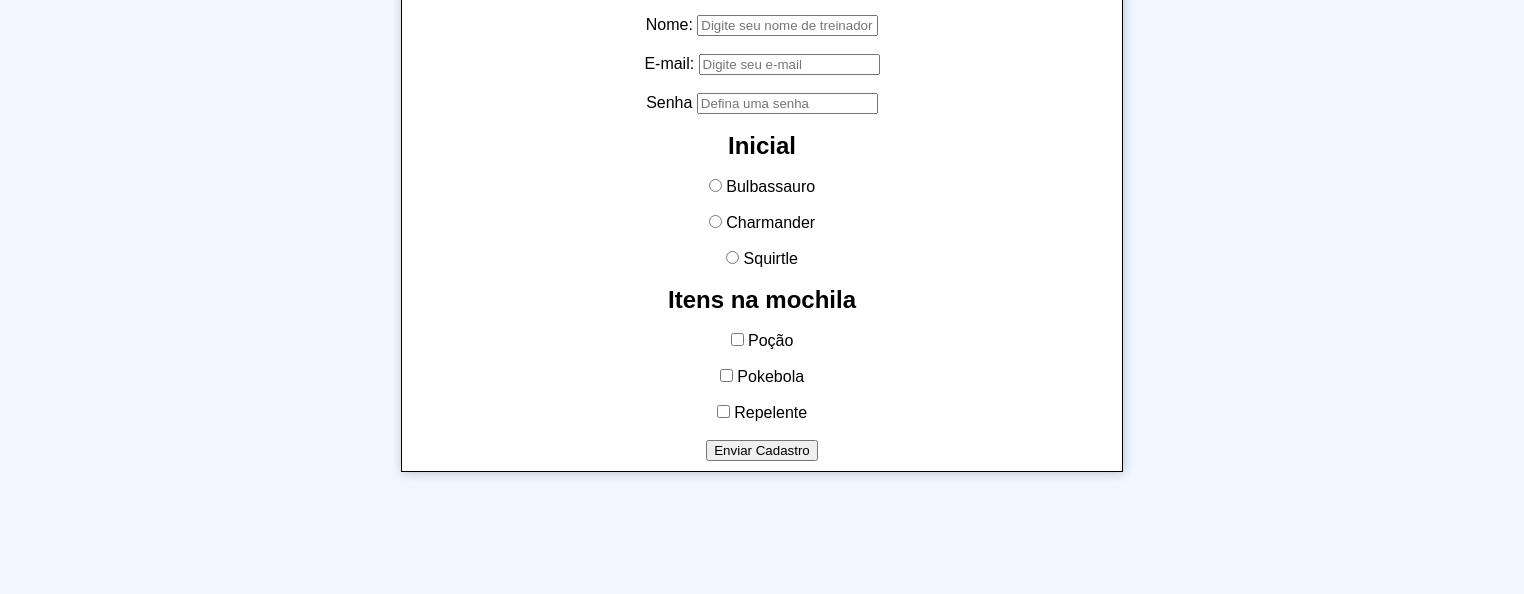
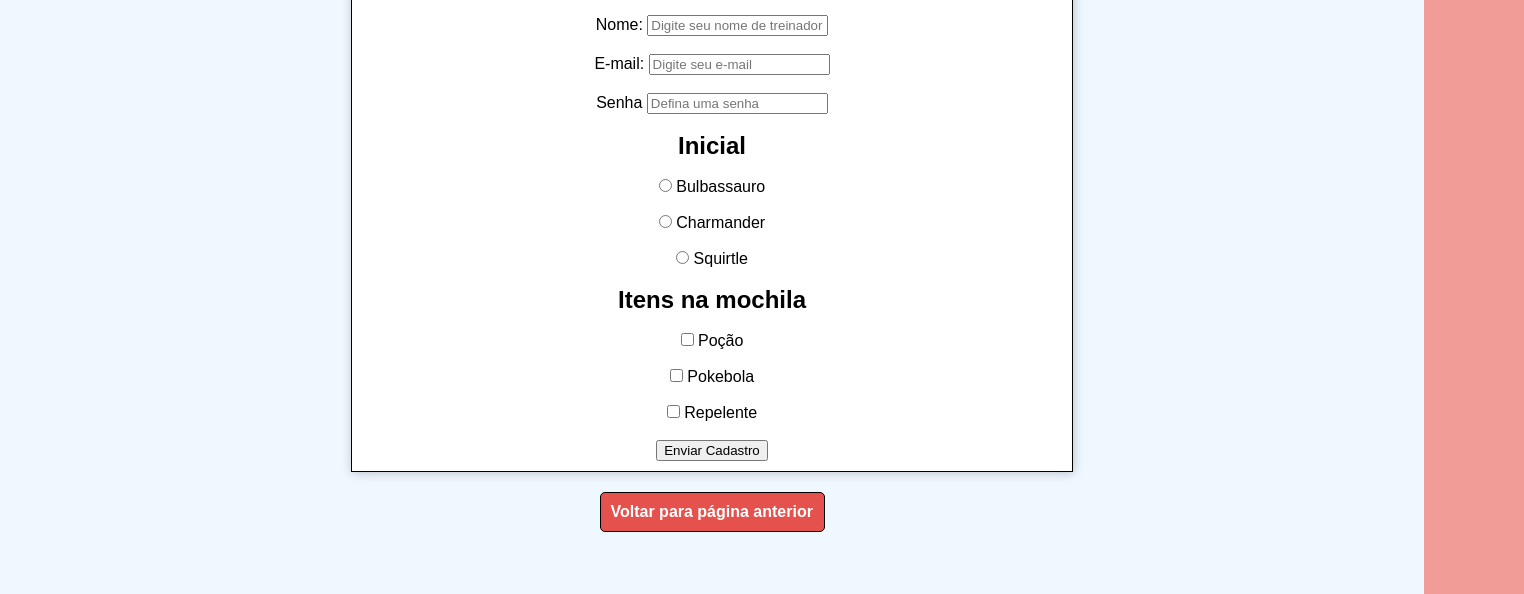
Before and after one commit to VitorRamos77/site_trainner_poke, a plain HTML site: page cadastro.html in a window 1280 px wide. Shown: the part 190-784 px from the top of the page, 1524 px wide, since content can reach past the window. Drawn offline with Linux system fonts and the light colour scheme.

Commit message:
organização melhorada

```diff
--- a/cadastro.html
+++ b/cadastro.html
@@ -63,6 +63,9 @@
 
             <input type="submit" value="Enviar Cadastro">
         </form>
+        <section id="voltar">
+            <a href="index.html">Voltar para página anterior</a>
+        </section>
     </main>
     <footer>
         <p>Site criado por <a href="https://github.com/VitorRamos77" target="_blank">Vitor Ramos</a></p>
--- a/style.css
+++ b/style.css
@@ -33,7 +33,7 @@ form{
 main{
     box-shadow: 1px 1px 10px rgba(0, 0, 0, 0.599);
     height: 900px;
-    width: 1500px;
+    width: 1400px;
     padding: 12px;
     margin: auto;
     background-color: aliceblue;
@@ -57,7 +57,7 @@ h2{
 
 section{
     padding: 5px;
-    width: 1400px;
+    width: 1300px;
     margin: auto;
     margin-bottom: 7px;
     border-radius: 5px;
@@ -170,6 +170,21 @@ section#cadastro > a{
     text-decoration: none;
 }
 
+section#voltar{
+    font-weight: bolder;
+    background-color: #e10b00b3;
+    padding: 10px;
+    width: 203px;
+    margin: auto;
+    margin-top: 20px;
+}
+
+section#voltar > a{
+    color: white;
+    text-decoration: none;
+}
+
+
 footer{
     color: rgb(234, 233, 233);
     font-weight: bolder;
```
